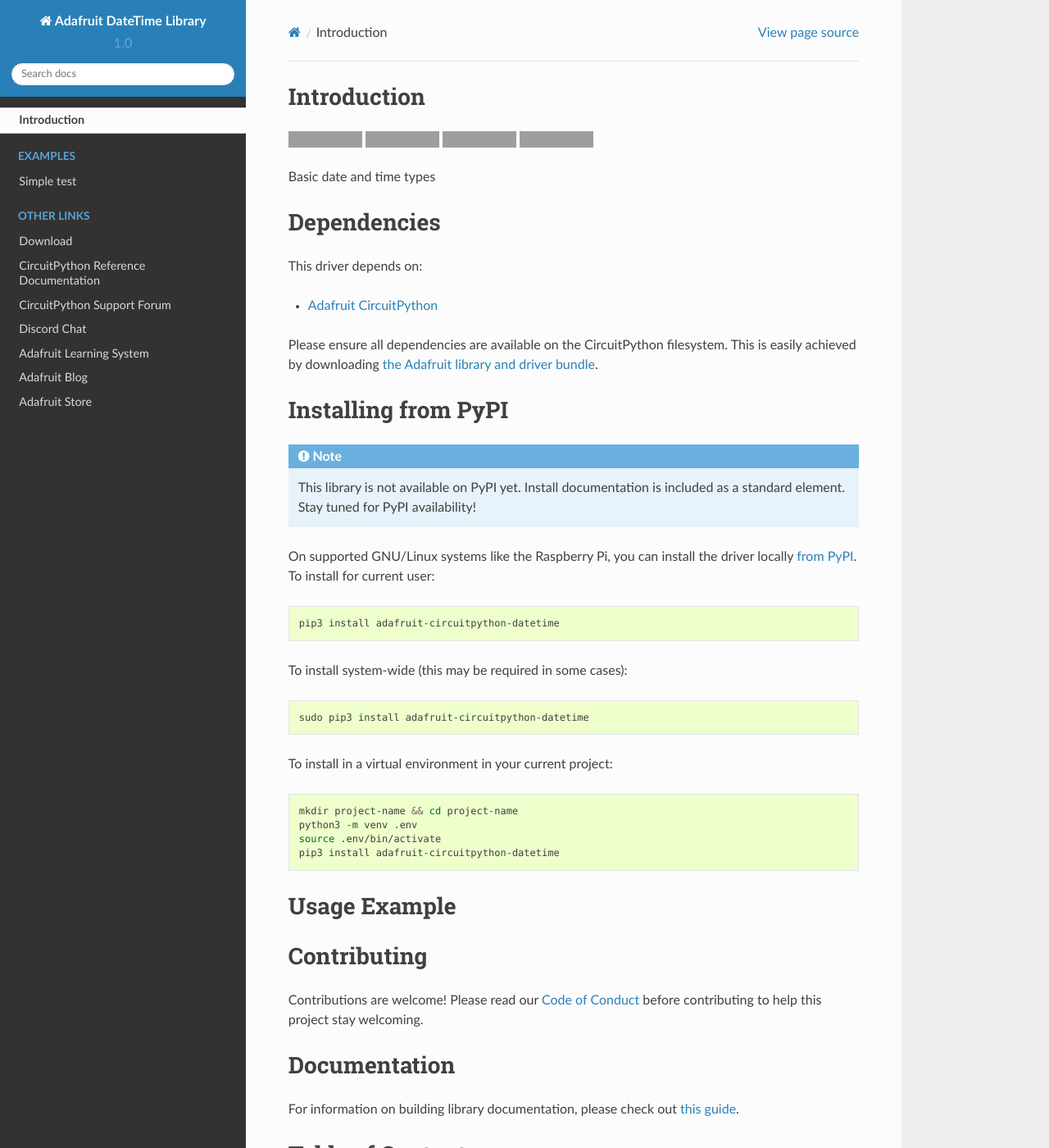
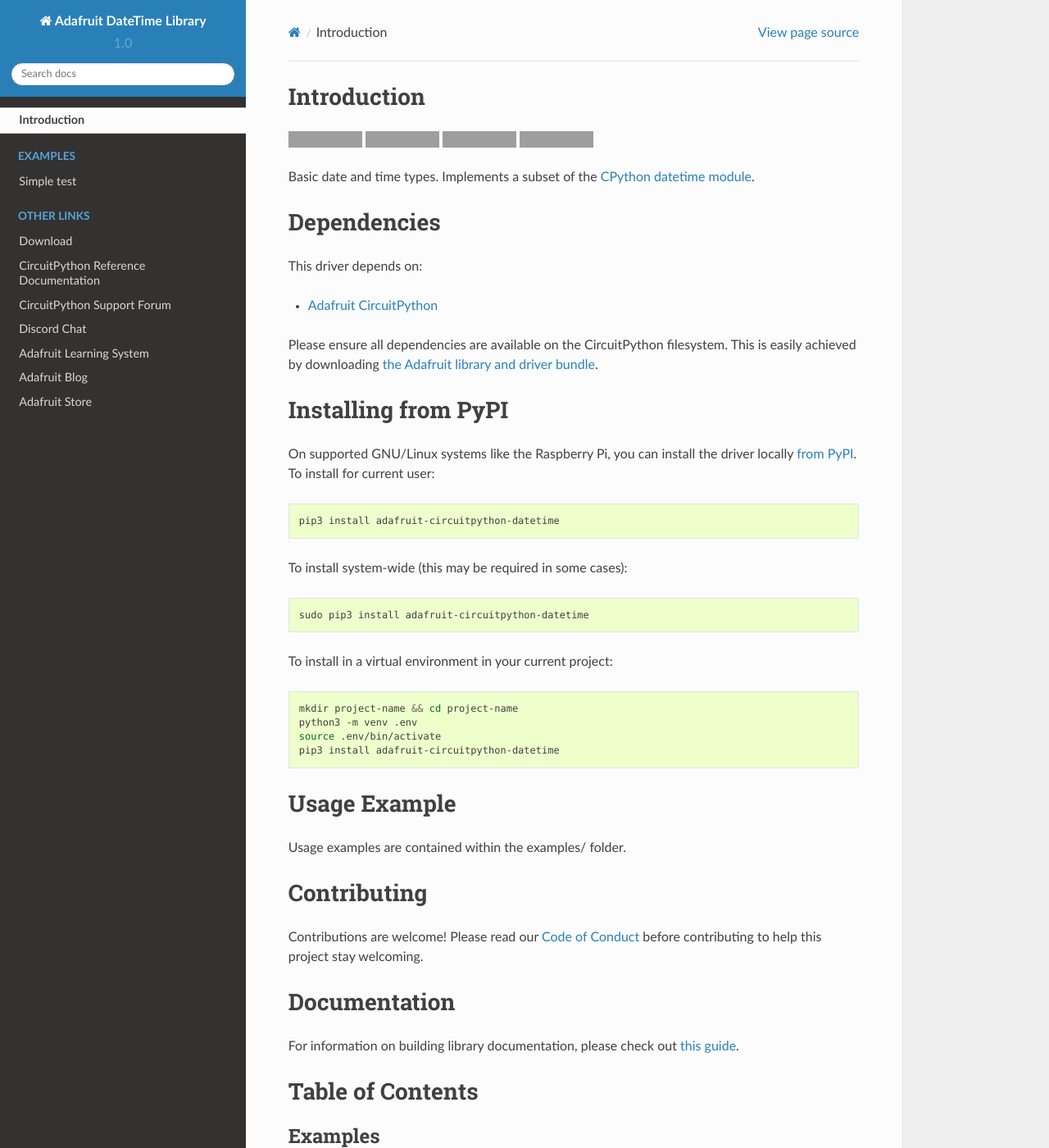
Before and after one commit to brentru/CircuitPython_datetime, a Sphinx documentation site: the page built from docs/index.rst, in a window 1280 px wide and 1400 px high. Shown: the whole window at 82% size. Built offline with Sphinx 7.4.7 and the Read the Docs theme 2.0.0, drawn with Linux system fonts in a browser that asks for light colours; grey boxes are pictures that could not be loaded.

Commit message:
cut 2, remove todos

```diff
--- a/README.rst
+++ b/README.rst
@@ -17,8 +17,7 @@
     :target: https://github.com/psf/black
     :alt: Code Style: Black
 
-Basic date and time types
-
+Basic date and time types. Implements a subset of the `CPython datetime module <https://docs.python.org/3/library/datetime.html>`_.
 
 Dependencies
 =============
@@ -32,11 +31,6 @@
 
 Installing from PyPI
 =====================
-.. note:: This library is not available on PyPI yet. Install documentation is included
-   as a standard element. Stay tuned for PyPI availability!
-
-.. todo:: Remove the above note if PyPI version is/will be available at time of release.
-   If the library is not planned for PyPI, remove the entire 'Installing from PyPI' section.
 
 On supported GNU/Linux systems like the Raspberry Pi, you can install the driver locally `from
 PyPI <https://pypi.org/project/adafruit-circuitpython-datetime/>`_. To install for current user:
@@ -63,7 +57,7 @@
 Usage Example
 =============
 
-.. todo:: Add a quick, simple example. It and other examples should live in the examples folder and be included in docs/examples.rst.
+Usage examples are contained within the examples/ folder.
 
 Contributing
 ============
--- a/docs/index.rst
+++ b/docs/index.rst
@@ -23,14 +23,10 @@
 .. toctree::
     :caption: Tutorials
 
-.. todo:: Add any Learn guide links here. If there are none, then simply delete this todo and leave
-    the toctree above for use later.
 
 .. toctree::
     :caption: Related Products
 
-.. todo:: Add any product links here. If there are none, then simply delete this todo and leave
-    the toctree above for use later.
 
 .. toctree::
     :caption: Other Links
```
Also changed, not shown: adafruit_datetime.py (+0 -10 lines).
